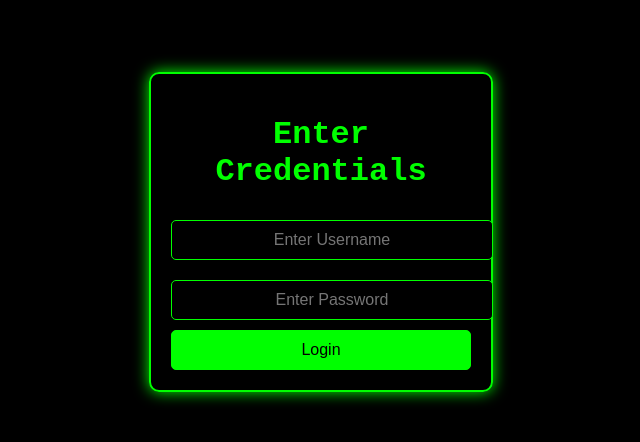
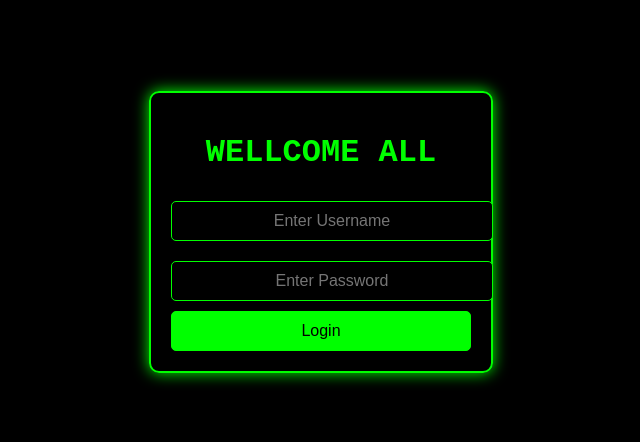
Before and after one commit to clickerunoffical/SURESHQR, a plain HTML site: page index.html in a window 1280 px wide. Shown: the part 168-610 px from the top of the page, without its empty margins (319-959 px from the left). Drawn offline with Linux system fonts and the light colour scheme.

Commit message:
Update index.html

```diff
--- a/index.html
+++ b/index.html
@@ -68,7 +68,7 @@
 </head>
 <body>
     <div class="login-container">
-        <h1>Enter Credentials</h1>
+        <h1>WELLCOME ALL</h1>
         <input type="text" id="username" placeholder="Enter Username" required>
         <input type="password" id="password" placeholder="Enter Password" required>
         <button onclick="redirectToGoogle()">Login</button>
```
